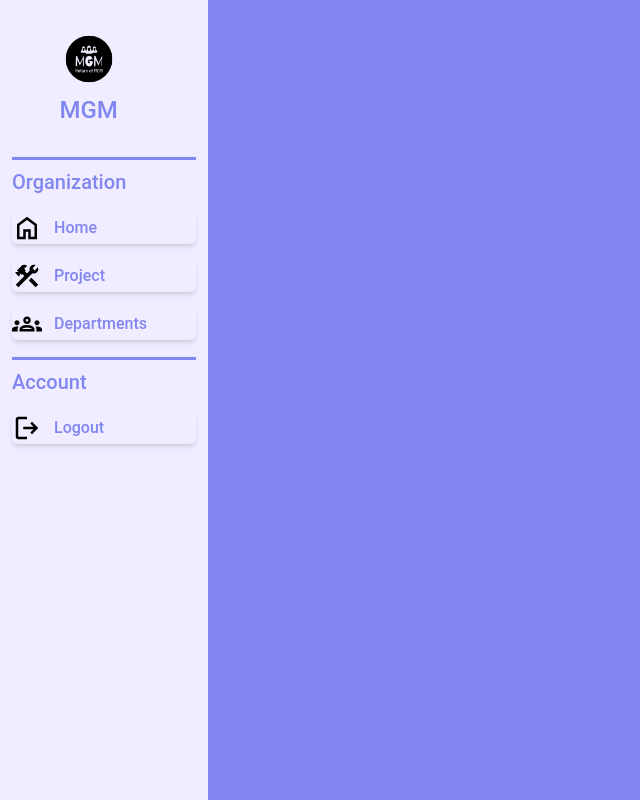
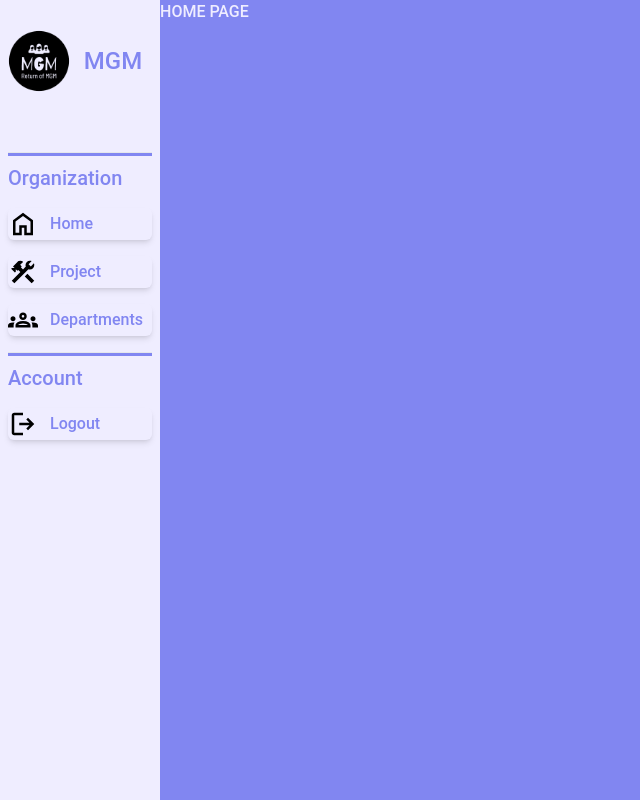
Before and after one commit to 1bsence/mgm-front, a Next.js app: page / in a window 1280 px wide. Shown: the whole page, without its empty margins (0-640 px from the left). Built offline with nearby package versions, Linux system fonts and the light colour scheme; sample sign-in values are in the browser's storage.

Commit message:
fixed redirect not working

```diff
--- a/src/app/page.jsx
+++ b/src/app/page.jsx
@@ -19,5 +19,5 @@ export default function Home() {
       redirect("/api/auth/login");
     }
   }, [loggedIn, error]);
-  return <div></div>;
+  return <div>HOME PAGE</div>;
 }
--- a/src/components/NavBar.jsx
+++ b/src/components/NavBar.jsx
@@ -12,9 +12,8 @@ import workingIcon from "@/public/icons/working_icon.svg";
 import Link from "next/link";
 import { useEffect, useState } from "react";
 import { redirect } from "next/navigation";
-
 const liStil =
-  "rounded-md shadow-md flex flex-row items-center space-x-3 w-full h-8 my-4 hover:text-primary hover:bg-accent2  text-secondary";
+  "rounded-md shadow-md flex flex-row items-center justify-center md:justify-start space-x-3 my-4 w-full h-8 my-2 hover:text-primary hover:bg-accent2  text-secondary";
 
 const btnStyle =
   "text-secondary bg-accent1 hover:bg-accent2  w-20 shadow-md h-8 hover:shadow-inner px-2 py-1";
@@ -27,7 +26,7 @@ const apiURL =
 const url =
   process.env.NODE_ENV === "development"
     ? "http://localhost:3000"
-    : "https://atc-2024-mgm-fe-linux-web-app.azurewebsites.net";
+    : "https://mgm-front.vercel.app";
 
 export default function NavBar() {
   const pathName = usePathname();
@@ -59,61 +58,53 @@ export default function NavBar() {
   }
 
   return (
-    <div className={"" + display}>
     <nav
       name="DEPARTMENT DESKTOP"
-        className={"bg-primary h-screen w-52 p-3 sticky left-0 hidden md:block"}
+      className={"bg-primary h-screen w-14 md:w-40 p-2 sticky left-0"}
     >
-        <div className=" w-10/12 h-36">
-          <div className="flex flex-col justify-center items-center p-3">
-            <Image src={logoimg} priority alt="logo" width={70} />
+      <div className="w-10 h-14 md:w-10/12 md:h-36">
+        <div className="flex flex-row  justify-center items-center md:p-2">
+          <Image src={logoimg} priority alt="logo" width={90} className="" />
 
-            <h3 className="text-secondary text-2xl">MGM</h3>
+          <h3 className="text-secondary text-2xl md:block hidden">MGM</h3>
         </div>
       </div>
 
       <hr name="BREAKING POINT" className="bg-secondary h-1" />
 
       <div name="ORG SECTION">
-          <h2 className="text-secondary text-xl my-2">Organization</h2>
+        <h2 className="text-secondary text-xl my-2 md:block hidden">
+          Organization
+        </h2>
 
         <ul className="space-y-2 rounded">
           <li>
-              <button
-                onClick={() => {
-                  redirect("/home");
-                }}
-                className={liStil}
-              >
-                <Image src={homeIcon} alt="Home icon" width={30} />
-                <h3>Home</h3>
+            <Link href="/">
+              <button name="home button" className={liStil}>
+                <Image src={homeIcon} alt="Home icon" width={30} className="" />
+                <h3 className="hidden md:block">Home</h3>
               </button>
+            </Link>
           </li>
 
           <li>
-              <button
-                onClick={() => {
-                  redirect("/project");
-                }}
-                className={liStil}
-              >
+            <Link href="/project">
+              <button className={liStil}>
                 <Image src={workingIcon} alt="working icon" width={30} />
 
-                <h3>Project</h3>
+                <h3 className="hidden md:block">Project</h3>
               </button>
+            </Link>
           </li>
 
           <li>
-              <button
-                onClick={() => {
-                  redirect("/department");
-                }}
-                className={liStil}
-              >
+            <Link href="/department">
+              <button name="department button" className={liStil}>
                 <Image src={employeeIcon} alt="employee icon" width={30} />
 
-                <h3>Departments</h3>
+                <h3 className="hidden md:block">Departments</h3>
               </button>
+            </Link>
           </li>
         </ul>
       </div>
@@ -121,11 +112,12 @@ export default function NavBar() {
       <hr name="BREAKING POINT" className="bg-secondary h-1 my-2" />
 
       <div name="ACCOUNT SECTION">
-          <h2 className="text-secondary text-xl my-2">Account</h2>
+        <h2 className="text-secondary text-xl my-2 hidden md:block">Account</h2>
 
         <ul className="space-y-2">
           <li>
             <button
+              name="logout button"
               onClick={() => {
                 setLoggedOut(true);
               }}
@@ -133,78 +125,11 @@ export default function NavBar() {
             >
               <Image src={logoutIcon} alt="logout icon" width={30} />
 
-                <h3>Logout</h3>
+              <h3 className="md:block hidden">Logout</h3>
             </button>
           </li>
         </ul>
       </div>
     </nav>
-      <nav
-        name="DEPARTMENT MOBILE"
-        className={"bg-primary h-screen w-14 p-3 sticky left-0 md:hidden"}
-      >
-        <div className="h-12">
-          <div className="flex flex-row justify-center items-center">
-            <Image src={logoimg} priority alt="logo" width={35} />
-          </div>
-        </div>
-
-        <hr name="BREAKING POINT" className="bg-secondary h-1" />
-
-        <div name="ORG SECTION">
-          <ul className="rounded">
-            <li>
-              <button
-                onClick={() => {
-                  redirect("/home");
-                }}
-                className={liStil}
-              >
-                <Image src={homeIcon} alt="Home icon" width={30} />
-              </button>
-            </li>
-
-            <li>
-              <button
-                onClick={() => {
-                  redirect("/project");
-                }}
-                className={liStil}
-              >
-                <Image src={workingIcon} alt="working icon" width={30} />
-              </button>
-            </li>
-
-            <li>
-              <button
-                onClick={() => {
-                  redirect("/department");
-                }}
-                className={liStil}
-              >
-                <Image src={employeeIcon} alt="employee icon" width={30} />
-              </button>
-            </li>
-          </ul>
-        </div>
-
-        <hr name="BREAKING POINT" className="bg-secondary h-1 my-2" />
-
-        <div name="ACCOUNT SECTION">
-          <ul className="space-y-2">
-            <li>
-              <button
-                onClick={() => {
-                  setLoggedOut(true);
-                }}
-                className={liStil}
-              >
-                <Image src={logoutIcon} alt="logout icon" width={30} />
-              </button>
-            </li>
-          </ul>
-        </div>
-      </nav>
-    </div>
   );
 }
```
Lines whose indentation alone changed are shown as unchanged.
